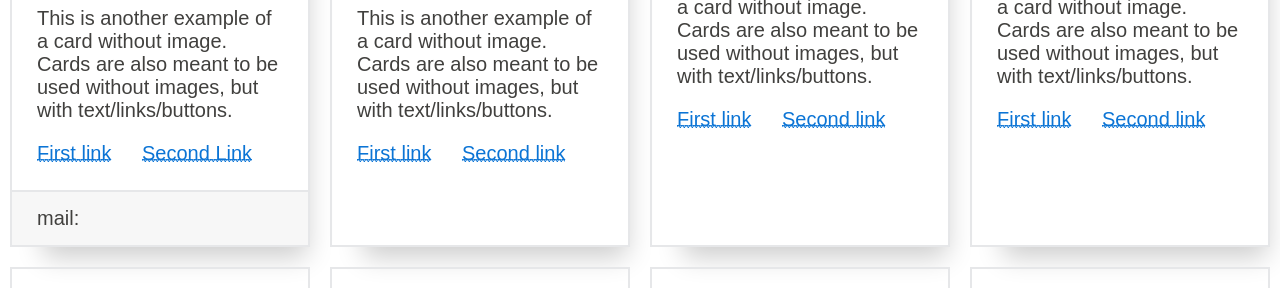
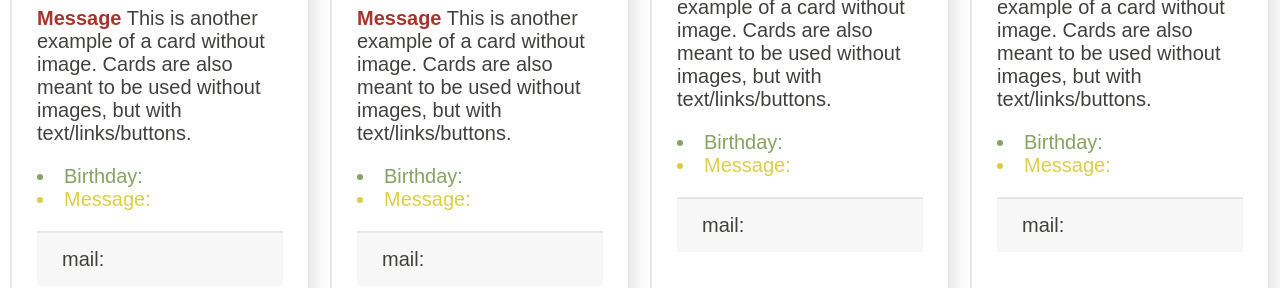
Before and after one commit to xoraus/psgcse2016, a plain HTML site: page index.html in a window 1280 px wide. Shown: the part 382-670 px from the top of the page. Drawn offline with nearby package versions, Linux system fonts and the light colour scheme; a web font is replaced by a local one.

Commit message:
v2-formatting

```diff
--- a/index.html
+++ b/index.html
@@ -46,11 +46,12 @@
         <div class="card-body">
           <h4 class="card-title">1. ABARAJETHA A G</h4>
           <h5 class="card-subtitle"> Nice looking subtitle. </h5>
-          <p class="card-text"> This is another example of a card without image. Cards are also meant to be used without images, but with text/links/buttons.</p>
-          <a class="card-link" href="#">First link</a>
-          <a class="card-link" href="#">Second Link</a>
+          <p class="card-text"><b class="text-danger">Message</b> This is another example of a card without image. Cards are also meant to be used without images, but with text/links/buttons.
+            <li class="text-success">Birthday:   </li>
+            <li class="text-warning">Message:  </li>
+          </p>
+          <div class="card-footer">mail: </div>
         </div>
-        <div class="card-footer">mail: </div>
       </div>
     </div>
 
@@ -59,9 +60,11 @@
         <div class="card-body">
           <h4 class="card-title">2. ADVIK GOVIND A</h4>
           <h5 class="card-subtitle">Nice looking subtitle.</h5>
-          <p class="card-text">This is another example of a card without image. Cards are also meant to be used without images, but with text/links/buttons.</p>
-          <a class="card-link" href="#">First link</a>
-          <a class="card-link" href="#">Second link</a>
+          <p class="card-text"><b class="text-danger">Message</b> This is another example of a card without image. Cards are also meant to be used without images, but with text/links/buttons.
+            <li class="text-success">Birthday:   </li>
+            <li class="text-warning">Message:  </li>
+          </p>
+          <div class="card-footer">mail: </div>
         </div>
       </div>
     </div>
@@ -71,9 +74,11 @@
         <div class="card-body">
           <h4 class="card-title">3. AISHWARYA R</h4>
           <h5 class="card-subtitle">Nice looking subtitle.</h5>
-          <p class="card-text">This is another example of a card without image. Cards are also meant to be used without images, but with text/links/buttons.</p>
-          <a class="card-link" href="#">First link</a>
-          <a class="card-link" href="#">Second link</a>
+          <p class="card-text"><b class="text-danger">Message</b> This is another example of a card without image. Cards are also meant to be used without images, but with text/links/buttons.
+          <li class="text-success">Birthday:   </li>
+            <li class="text-warning">Message:  </li>
+          </p>
+          <div class="card-footer">mail: </div>
         </div>
       </div>
     </div>
@@ -83,9 +88,11 @@
           <div class="card-body">
             <h4 class="card-title">4. AJEETHA J</h4>
             <h5 class="card-subtitle">Nice looking subtitle.</h5>
-            <p class="card-text">This is another example of a card without image. Cards are also meant to be used without images, but with text/links/buttons.</p>
-            <a class="card-link" href="#">First link</a>
-            <a class="card-link" href="#">Second link</a>
+            <p class="card-text"><b class="text-danger">Message</b> This is another example of a card without image. Cards are also meant to be used without images, but with text/links/buttons.
+            <li class="text-success">Birthday:   </li>
+            <li class="text-warning">Message:  </li>
+          </p>
+          <div class="card-footer">mail: </div>
           </div>
         </div>
       </div>
@@ -212,9 +219,11 @@
           <div class="card-body">
             <h4 class="card-title">15. GAVIMATAM HARSHITH SAI</h4>
             <h5 class="card-subtitle">Nice looking subtitle.</h5>
-            <p class="card-text">This is another example of a card without image. Cards are also meant to be used without images, but with text/links/buttons.</p>
-            <a class="card-link" href="#">First link</a>
-            <a class="card-link" href="#">Second link</a>
+            <p class="card-text"><b class="text-danger">Message</b> is another example of a card without image. Cards are also meant to be used without images, but with text/links/buttons.
+            <li class="text-success">Birthday:   </li>
+            <li class="text-warning">Message:  </li>
+            <div class="card-footer">mail: </div>
+            </p>
           </div>
         </div>
       </div>
@@ -685,13 +694,16 @@
                 <div class="card-body">
                   <h4 class="card-title">54. Sujjad Ahmed Salaria</h4>
                   <h5 class="card-subtitle"> Pain untold of, is remedy on its own </h5>
-                   <p class="card-text">For unto every one that hath shall be given, and he shall have abundance: but from him that hath not shall be taken away even that which he hath.
-          <!-- <a class="card-link" href="#">First link</a>
-          <a class="card-link" href="#">imsafay@gmail.com</a> -->
-          <div class="card-footer">imsafay@gmail.com</div>
+                   <p class="card-text"><b class="text-danger">Message</b>: I dare do all that may become a man. Who dares do more is none.
+                     - Macbeth.
+                    <li><b class="text-success">Birthday:</b> - April </li>
+                    <li><b class="text-warning">Thinks I Like:</b> Reading, Philosophy, Chai & Solitude.  </li>
+                  </p>
+                  <div class="card-footer">mail: imsafay@gmail.com</div>
                 </div>
               </div>
             </div>
+
             <div class="row flex-spaces">
               <div class="card" style="width: 15rem;">
                 <div class="card-body">
```
